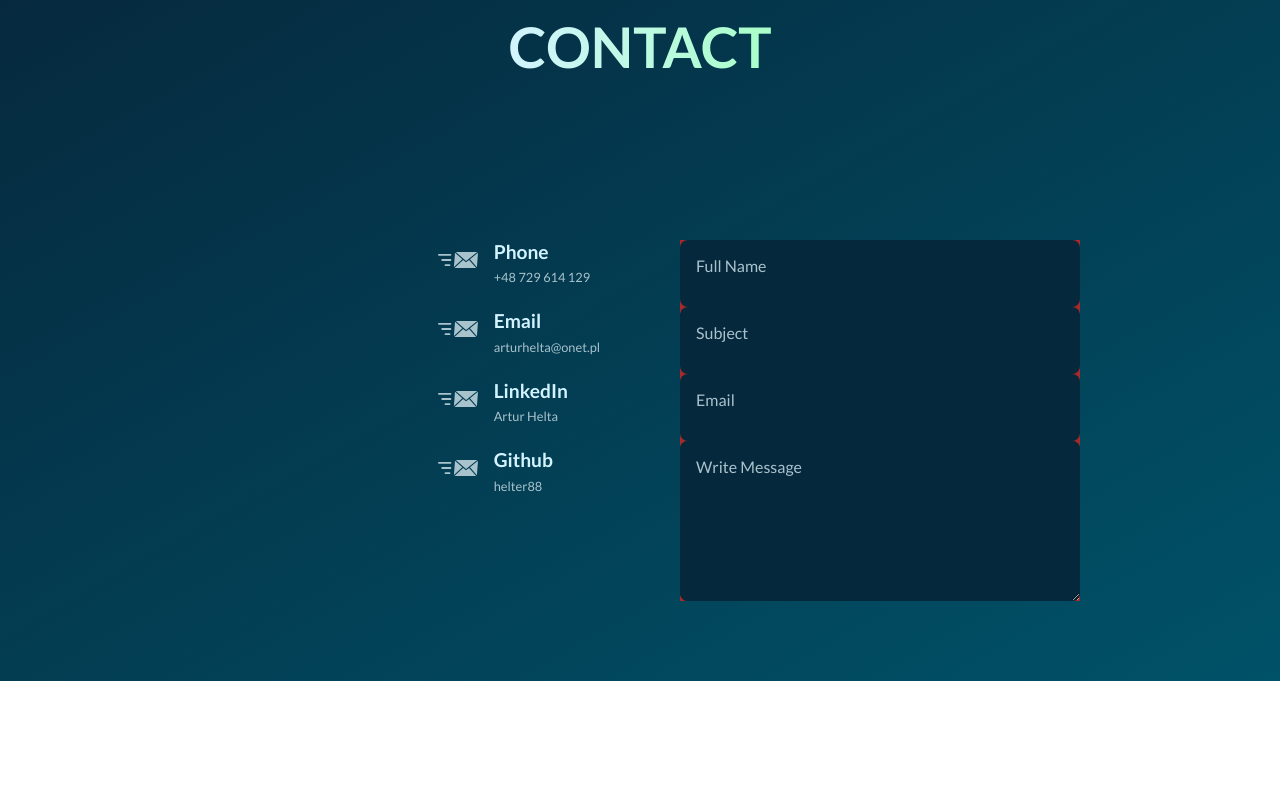
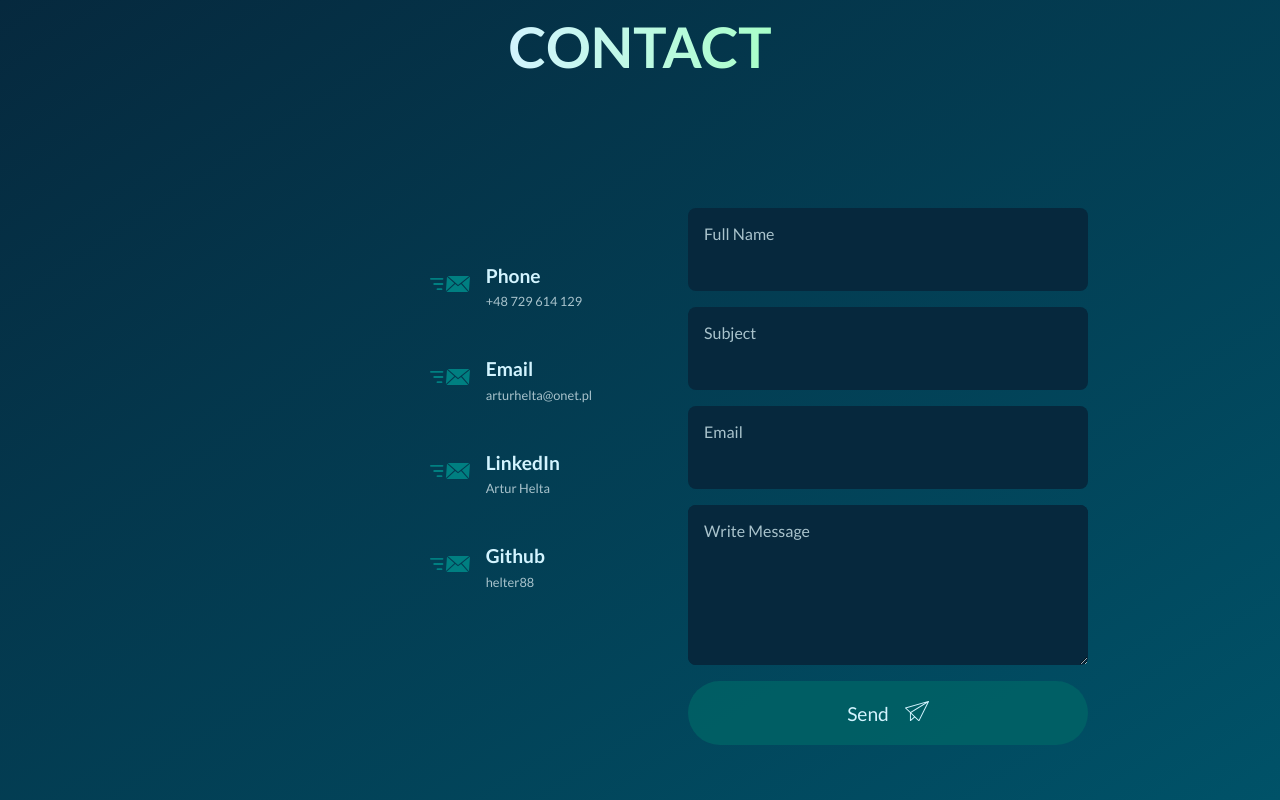
Before and after one commit to helter88/portfolio-website, a React (Create React App) app: page / in a window 1280 px wide. Shown: the part 4260-5060 px from the top of the page. Before the commit the page ends 4941 px from the top, so only its background shows below. Built offline with nearby package versions, Linux system fonts and the light colour scheme.

Commit message:
create and add SendButton to ContactForm component and add space between them

```diff
--- a/src/components/Contact.module.css
+++ b/src/components/Contact.module.css
@@ -5,7 +5,6 @@
 .text-box{
     text-align: center;
     padding: 3rem;
-    margin-bottom: 2rem;
 }
 .text-box h2 {
     font-size: 3.5rem;
@@ -26,16 +25,16 @@
     padding: 5rem 9rem;
     display: grid;
     grid-template-columns: 1fr 1fr;
-    gap: 5rem;
+    gap: 6rem;
 }
 .first-column{
+    padding-top: 3.5rem;;
     justify-self: end;
     display: flex;
     flex-direction: column;
-    gap: 1.5rem;
+    gap: 3rem;
 
 }
 .second-column{
-    background-color: brown;
     justify-self: start;
 }
--- a/src/components/ContactCard.tsx
+++ b/src/components/ContactCard.tsx
@@ -12,7 +12,7 @@ const ContactCard: React.FC<CardType> = ({title, description}) => {
 
     <div className={styles['contact-box']}>
         <div className={styles['contact-icon-box']}>
-            <Phone fill= '#a9c3cc'/>
+            <Phone fill= '#007F81'/>
         </div>
         <div className={styles['contact-text-box']}>
             <h6>{title}</h6>
--- a/src/components/ContactForm.module.css
+++ b/src/components/ContactForm.module.css
@@ -1,5 +1,12 @@
 .contact-form-box{
     width: 25rem;
+    height: 32rem;
+    display: flex;
+    flex-direction: column;
+    gap: 1rem;
+}
+contact-form-row-container{
+    height: 10%;
 }
 .message{
     width: 100%;
@@ -31,3 +38,9 @@
     color: #a9c3cc;
     font-size: 1rem;
   }
+  .button-container{
+    width: 100%;
+    height : 2rem;
+    display: flex;
+
+  }
--- a/src/components/ContactForm.tsx
+++ b/src/components/ContactForm.tsx
@@ -1,15 +1,28 @@
 import React from 'react'
+import SendButton from './buttons/SendButton';
 import styles from './ContactForm.module.css';
 import ContactFormRow from './ContactFormRow';
 
 const ContactForm = () => {
   return (
     <form className={styles['contact-form-box']}>
-        <ContactFormRow name='Full Name' id='fullName' />
-        <ContactFormRow name='Subject' id='subject' />
-        <ContactFormRow name='Email' id='email' />
+        <div className={styles['contact-form-row-container']}>
+            <ContactFormRow name='Full Name' id='fullName' />
+
+        </div>
+        <div className={styles['contact-form-row-container']}>
+            <ContactFormRow name='Subject' id='subject' />
+
+        </div>
+        <div className={styles['contact-form-row-container']}>
+            <ContactFormRow name='Email' id='email' />
+
+        </div>
         <div className={styles.message}>
             <textarea id='message' placeholder="Write Message" />
+        </div>
+        <div className={styles['button-container']}>
+            <SendButton text='Send' />
         </div>
 
 
--- a/src/components/ContactFormRow.module.css
+++ b/src/components/ContactFormRow.module.css
@@ -22,6 +22,6 @@
     border: none;
     font-size: 0.8rem;
     font-weight:400;
-    padding: 0 1rem;
+    padding: 0.5rem 1rem;
     outline: none;
 }
--- /dev/null
+++ b/src/components/buttons/SendButton.module.css
@@ -0,0 +1,31 @@
+.button{
+    padding: 2rem;
+    text-decoration: none;
+    background-color: rgba(0, 101, 103, 0.765);
+    border-radius: 4rem;
+    font-size: 1.2rem;
+    font-weight: 400;
+    transition: 0.2s;
+    cursor: pointer;
+    width:100%;
+    height: 100%;
+    display: flex;
+    justify-content: center;
+    align-items: center;
+}
+.button:hover{
+    transform:translateY(-0.2rem);
+    border-bottom: 2px solid #1e9bff;
+}
+.button:active{
+    transform:translateY(-0.1rem);
+    border-bottom: none;
+}
+.text-button{
+    margin-right: 1rem;
+}
+
+.icon-container{
+    height: 1.5rem;
+    width: 1.5rem;
+}
--- /dev/null
+++ b/src/components/buttons/SendButton.tsx
@@ -0,0 +1,25 @@
+import React from 'react'
+import styles from './SendButton.module.css';
+import {ReactComponent as Send} from './../../img/contact-icons/send-icon.svg'
+
+interface SendButtonType{
+    text: string;
+}
+
+const SendButton: React.FC<SendButtonType> = ({text}) => {
+  return (
+    <>
+        <a className={styles.button}>
+            <div className={styles['text-button']}>
+                {text}
+            </div>
+            <div className={styles['icon-container']}>
+                <Send fill='#D3F4FF'width='100%'/>
+            </div>
+        </a>
+    </>
+
+  )
+}
+
+export default SendButton
```
